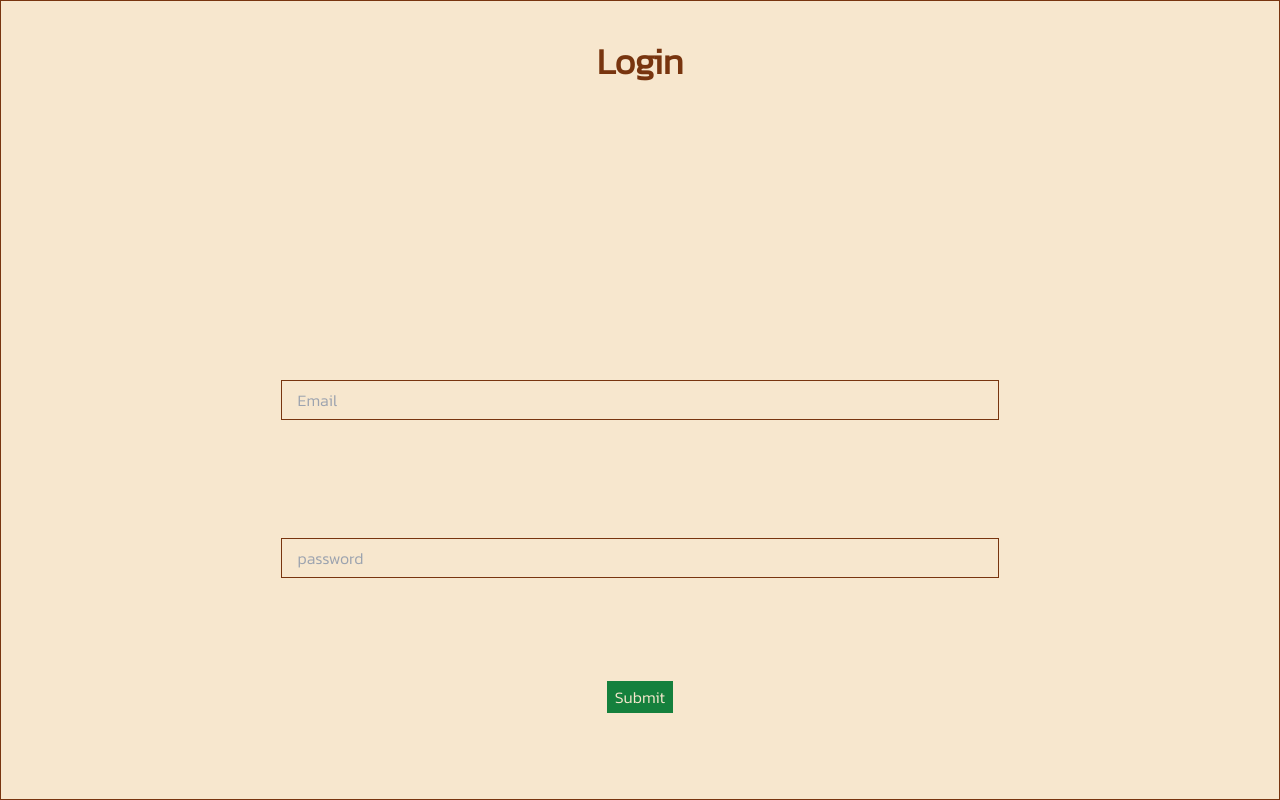
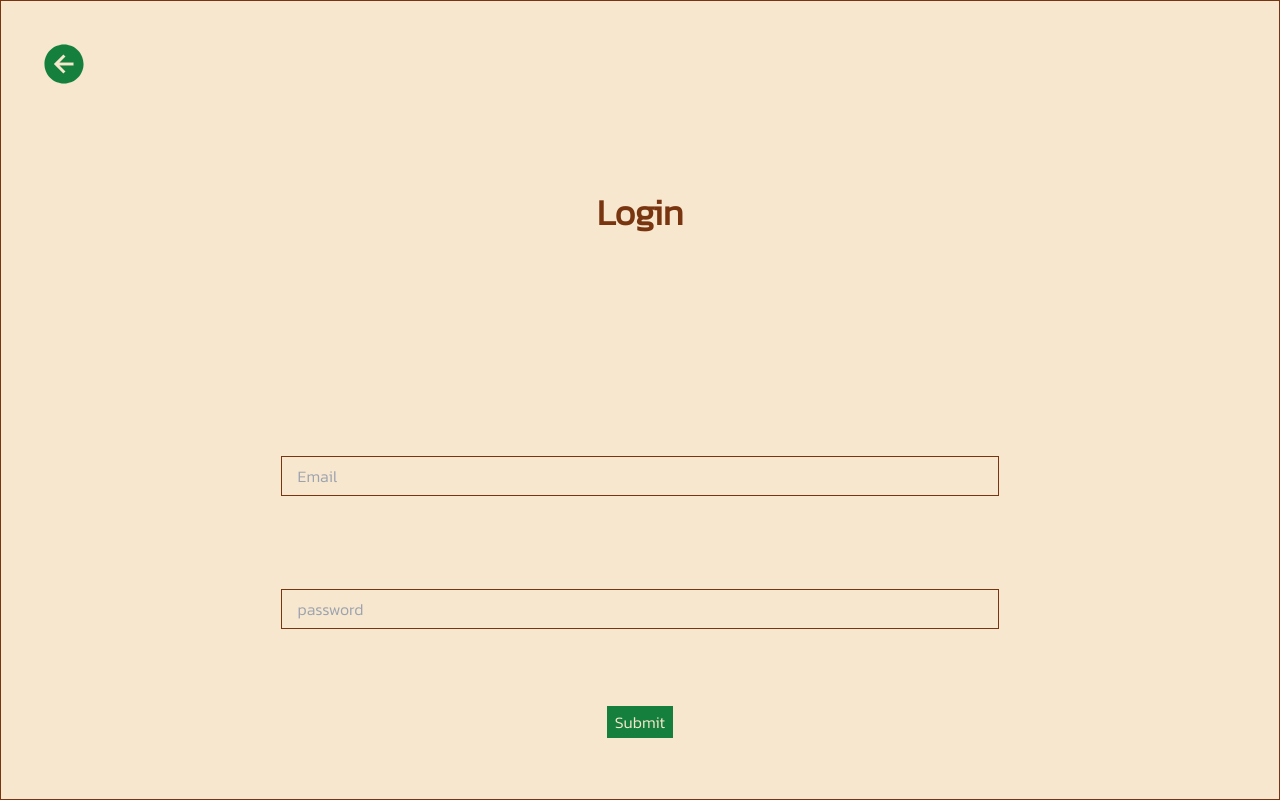
Before and after one commit to Divine-offishal/Jill-Foods, a React (Vite) app: page /login in a window 1280 px wide. Shown: the top 800 px of the page. Built offline with nearby package versions, Linux system fonts and the light colour scheme.

Commit message:
❄ UI mods

```diff
--- a/src/App.jsx
+++ b/src/App.jsx
@@ -15,7 +15,7 @@ function App() {
   }, []);
 
   return (
-    <div className=" bg-primary w-screen overflow-x-hidden">
+    <div className=" bg-primary min-h-screen w-screen overflow-x-hidden">
       <Navbar/>
       <MobileNav/>
       <SkeletonTheme baseColor='#78350F' highlightColor='#a76731'>
--- a/src/Components/Navbar/MobileNav.jsx
+++ b/src/Components/Navbar/MobileNav.jsx
@@ -6,12 +6,14 @@ import { NavLink, useNavigate } from 'react-router-dom'
 import { toast, Toaster } from 'react-hot-toast'
 import { signOut } from 'firebase/auth'
 import { auth } from '../../firebase'
+import { useSelector } from 'react-redux'
 
 const MobileNav = () => {
 
   const [windowHeight, setWindowHeight] = useState(window.scrollY)
   const authState = localStorage.getItem('authenticated')
   const navigate = useNavigate()
+  const savedArray = useSelector((state) => state.saveItem.saveContainer)
 
   const [open, setOpen] = useState(false)
 
@@ -52,7 +54,12 @@ const MobileNav = () => {
         </NavLink>
         <span className='ml-auto flex mr-4'>
           <NavLink to='/cart'>
-            <div className="text-3xl mr-2">
+            <div className="text-3xl mr-2 relative">
+            <div className='absolute top-0 right-0 bg-green-700 h-4 w-4 rounded-full z-20 text-sm'>
+                <h1 className='text-sm ml-1'>
+                  {savedArray.length}
+                </h1>
+              </div>
               <IonIcon icon={fastFoodSharp}/>
             </div>
           </NavLink>
--- a/src/Components/Navbar/Navbar.jsx
+++ b/src/Components/Navbar/Navbar.jsx
@@ -5,12 +5,14 @@ import { toast, Toaster } from 'react-hot-toast';
 import { NavLink, useNavigate } from 'react-router-dom';
 import { signOut } from 'firebase/auth';
 import { auth } from '../../firebase';
+import { useSelector } from 'react-redux';
 
 const Navbar = () => {
 
   const [windowHeight, setWindowHeight] = useState(window.scrollY)
   const authState = localStorage.getItem('authenticated')
   const navigate = useNavigate()
+  const savedArray = useSelector((state) => state.saveItem.saveContainer)
 
   useEffect(() => {
     const handleScroll = () => {
@@ -61,7 +63,12 @@ const Navbar = () => {
         <NavLink to='/cart' className={({isActive}) => {
           return isActive? 'text-green-700': ''
         }}>
-          <div className='text-3xl mr-4'>
+          <div className='text-3xl mr-4 relative'>
+              <div className='absolute top-0 right-0 bg-green-700 h-4 w-4 rounded-full z-20 text-sm'>
+                <h1 className='text-sm ml-1'>
+                  {savedArray.length}
+                </h1>
+              </div>
             <IonIcon icon={fastFoodSharp}/>
           </div>
         </NavLink>
--- a/src/Pages/Auth/Login.jsx
+++ b/src/Pages/Auth/Login.jsx
@@ -1,11 +1,14 @@
 import React, { useState } from 'react'
 import {auth} from '../../firebase'
 import { signInWithEmailAndPassword } from 'firebase/auth'
-import { useNavigate } from 'react-router-dom'
+import { useNavigate, NavLink } from 'react-router-dom'
 import { toast, Toaster } from 'react-hot-toast'
 
 import { Formik, Form, Field, ErrorMessage} from 'formik'
 import { validationSchema } from './utils/validationSchema'
+
+import { IonIcon } from '@ionic/react'
+import { arrowBackCircleSharp } from 'ionicons/icons'
 
 const Login = () => {
 
@@ -30,14 +33,14 @@ const Login = () => {
     <div className='w-screen h-screen '>
       <div className='w-screen h-screen border border-amber-900 z-[99999] fixed top-0 right-0 text-amber-900 bg-primary grid justify-items-center'>
         <Toaster/>
-        <h1 className='mt-10 section-header'>Login</h1>
 
-        {/* Install zodd or formink for form validation */}
-        {/* <form onSubmit={handleSubmit} className='grid justify-items-center w-10/12'>
-          <input className='h-10 max-input' placeholder='Your email' type='email' onChange={(e) => setEmail(e.target.value)}></input>
-          <input className='h-10 max-input' placeholder='Your password' type='password' onChange={(e) => setPassword(e.target.value)}></input>
-          <button type='submit' className='h-8 w-auto text-primary bg-green-700 px-2 focus-state'>Submit</button>
-        </form> */}
+        <NavLink to='/'>
+          <span className="fixed left-10 top-10 text-5xl text-green-700">
+            <IonIcon icon={arrowBackCircleSharp}/>
+          </span>
+        </NavLink>
+
+        <h1 className='mt-2 section-header'>Login</h1>
 
         <Formik
             initialValues={{ email: '', password: '' }}
--- a/src/Pages/Auth/SignUp.jsx
+++ b/src/Pages/Auth/SignUp.jsx
@@ -8,7 +8,7 @@ import { NavLink, useNavigate } from 'react-router-dom'
 
 // IonIcon imports
 import { IonIcon } from '@ionic/react'
-import { logoGoogle } from 'ionicons/icons'
+import { logoGoogle, arrowBackCircleSharp } from 'ionicons/icons'
 
 // formik imports
 import { Formik, Form, Field, ErrorMessage} from 'formik'
@@ -63,6 +63,13 @@ const Signin = () => {
     <div className='w-screen h-screen '>
       <div className='w-screen h-screen z-[99999] fixed top-0 border border-amber-900 text-amber-900 bg-primary grid justify-items-center'>
         <Toaster/>
+
+        <NavLink to='/'>
+          <span className=" fixed left-10 top-10 text-5xl text-green-700">
+            <IonIcon icon={arrowBackCircleSharp}/>
+          </span>
+        </NavLink>
+
         <h1 className='mt-10 section-header'>Sign Up</h1>
 
         {/* Install zodd or formink for form validation */}
```
